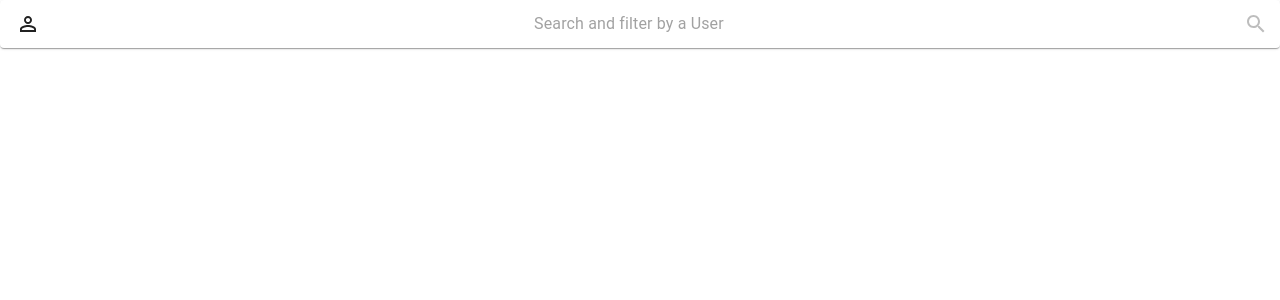
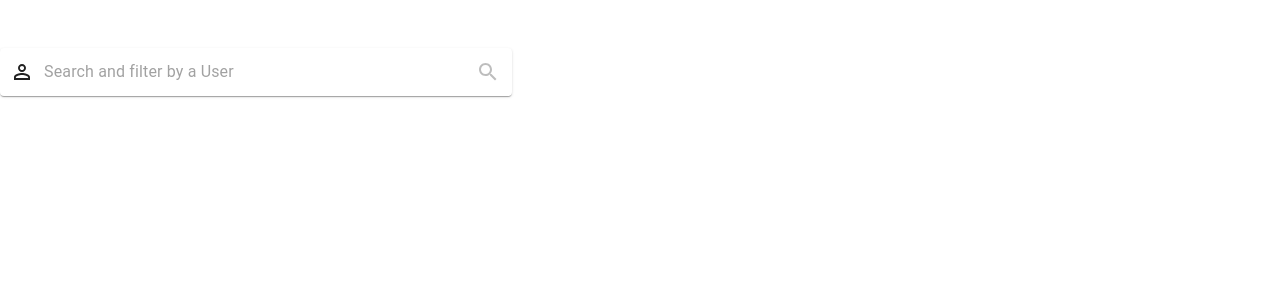
Before and after one commit to GDSC-USYD/chess-bots, a Next.js app: page /components/SearchBar in a window 1280 px wide. Shown: the top 300 px of the page. Built offline with nearby package versions, Linux system fonts and the light colour scheme.

Commit message:
Style changes

```diff
--- a/pages/components/LeftPanel.tsx
+++ b/pages/components/LeftPanel.tsx
@@ -8,6 +8,7 @@ import styles from "../../styles/left-panel.module.css";
 import { useState } from "react";
 
 import Box from "@material-ui/core/Box";
+import ExpandMoreIcon from "@material-ui/icons/ExpandMore";
 
 const users = [
   { id: 123, mmr: 1000, name: "Asdfsa" },
@@ -38,6 +39,9 @@ const LeftPanel = () => {
     <Box className={styles.panel}>
       <TopBar />
       <Leaderboard users={users} />
+      <ExpandMoreIcon
+        style={{ fontSize: "3rem", margin: "1rem 0 5rem", color: "#707070" }}
+      />
       <SearchBar users={users} setSelectedUser={setSelectedUser} />
       <ProfileCard
         user={
--- a/pages/components/SearchBar.tsx
+++ b/pages/components/SearchBar.tsx
@@ -30,15 +30,16 @@ const SearchBar = ({ users, setSelectedUser }: Props) => {
 
   return (
     <>
-      <Paper component="form" className={styles.root}>
-        <>
+      <Paper className={styles.root}>
+        <div className={styles.left}>
           <PersonOutlineIcon className={styles.person} />
           <InputBase
             placeholder="Search and filter by a User"
             ref={anchorRef}
             onChange={(e) => setSearch(e.target.value)}
+            style={{ width: "100%" }}
           />
-        </>
+        </div>
         <IconButton disabled>
           <SearchIcon />
         </IconButton>
--- a/pages/components/TopBar.tsx
+++ b/pages/components/TopBar.tsx
@@ -8,7 +8,7 @@ const TopBar = () => {
   return (
     <Box className={styles.topbar}>
       <Image src="/logo.png" width="88" height="71" />
-      <Typography variant="h3" className={styles.header}>
+      <Typography variant="h4" className={styles.header}>
         University of Sydney Chess Bots Competition
       </Typography>
     </Box>
--- a/styles/index.module.css
+++ b/styles/index.module.css
@@ -11,7 +11,7 @@
 }
 
 .left {
-  background-color: #ffffff;
+  background-color: #f6eee3;
   width: 100%;
   display: flex;
   flex-direction: column;
@@ -19,7 +19,7 @@
 }
 
 .right {
-  background-color: #f0f0f0;
+  background-color: #e5decf;
   width: 100%;
   height: 100vh;
   display: flex;
--- a/styles/left-panel.module.css
+++ b/styles/left-panel.module.css
@@ -1,5 +1,6 @@
 .panel {
   width: 100%;
+  height: 100%;
   display: flex;
   flex-direction: column;
   align-items: center;
--- a/styles/searchbar.module.css
+++ b/styles/searchbar.module.css
@@ -1,10 +1,20 @@
 .root {
+  width: 40%;
   display: flex;
   flex-direction: row;
   align-items: center;
   justify-content: space-between;
+  margin: 3rem 0;
+}
+
+.left {
+  display: flex;
+  flex-direction: row;
+  align-items: center;
+  justify-content: flex-start;
+  width: 100%;
 }
 
 .person {
-  margin: 0 1rem;
+  margin: 0 10px;
 }
--- a/styles/topbar.module.css
+++ b/styles/topbar.module.css
@@ -9,4 +9,5 @@
 
 .header {
   padding: 0 1rem;
+  color: #707070;
 }
```
Also changed, not shown: pages/components/GamesTable.tsx (added, +60 -0 lines).
